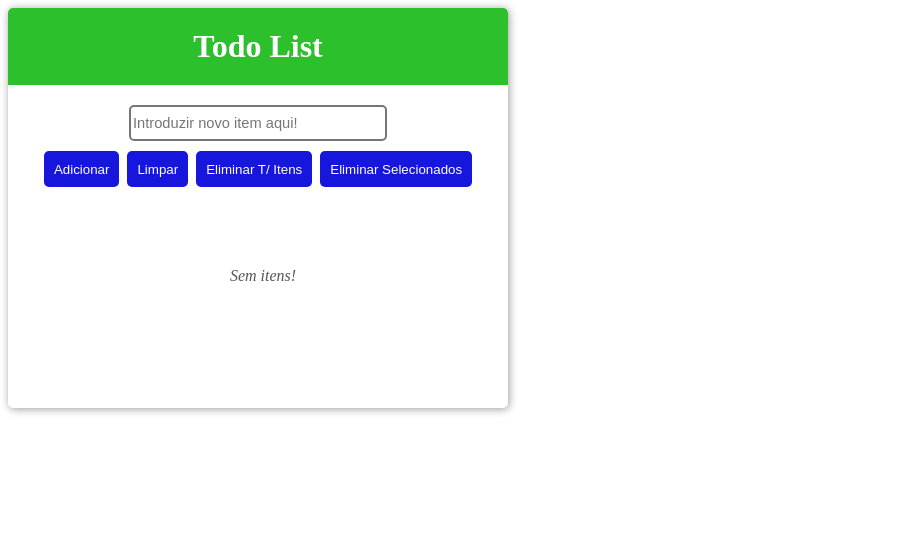
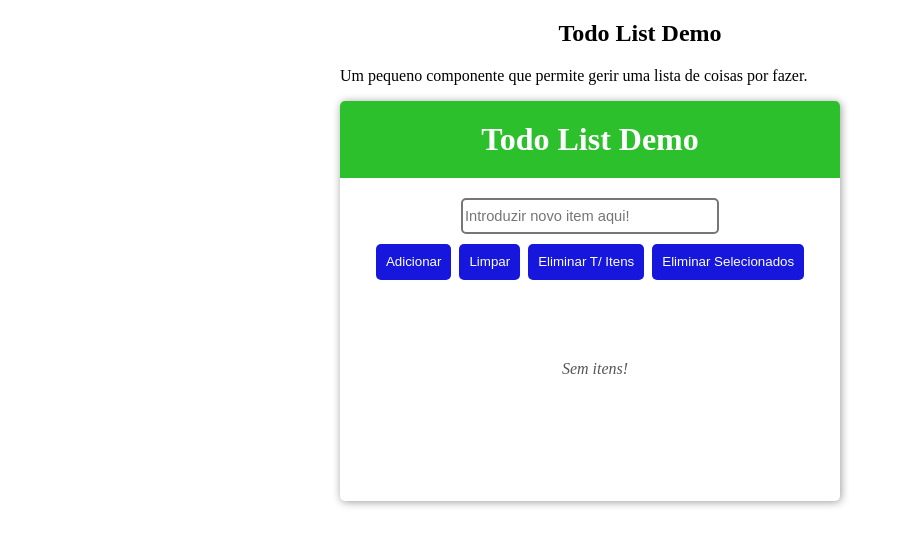
Before and after one commit to detatec/react-demo, a React (Vite) app: page / in a window 1280 px wide. Shown: the top 546 px of the page, without its empty margins (0-905 px from the left). Built offline with nearby package versions, Linux system fonts and the light colour scheme.

Commit message:
Set the DemoPage as main entry

```diff
--- a/src/main.jsx
+++ b/src/main.jsx
@@ -5,11 +5,11 @@ import TodoList from './components/TodoList.jsx';
 
 createRoot(document.getElementById('root')).render(
   <StrictMode>
-    {/* <DemoPage /> */}
-    <TodoList
+    <DemoPage />
+    {/* <TodoList
       title={'Todo List'}
       width={500}
       height={400}
-    />
+    /> */}
   </StrictMode>,
 );
```
